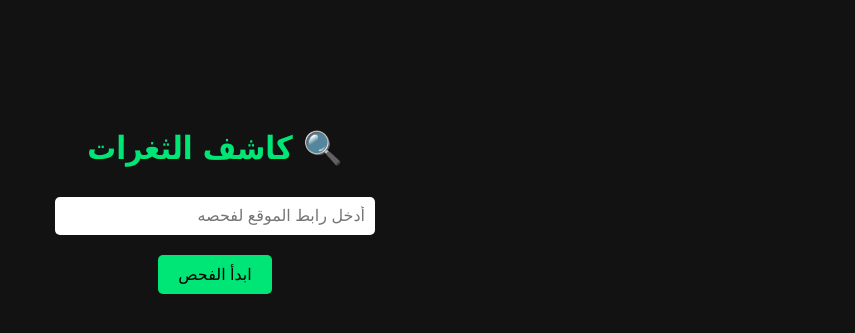
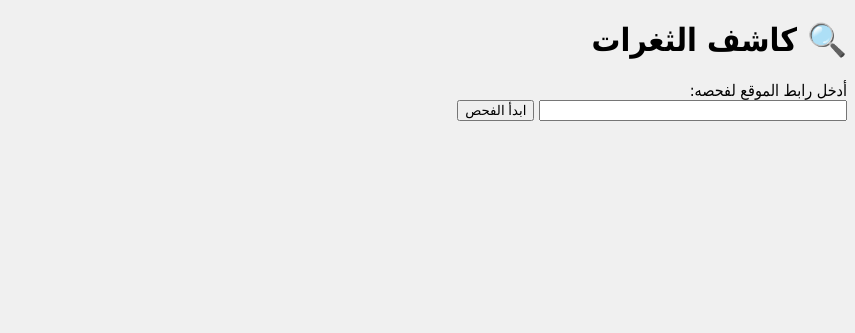
Before and after one commit to Mamduh-911/vuln-scanner, a Flask app: page / in a window 1280 px wide. Shown: the top 333 px of the page, without its empty margins (425-1280 px from the left). Run offline with Flask 3, Linux system fonts and the light colour scheme.

Commit message:
Update index.html

```diff
--- a/templates/index.html
+++ b/templates/index.html
@@ -2,58 +2,18 @@
 <html lang="ar" dir="rtl">
 <head>
   <meta charset="UTF-8">
-    <title>كاشف الثغرات</title>
-    <style>
-        body {
-            background-color: #121212;
-            color: #ffffff;
-            font-family: 'Tahoma', sans-serif;
-            text-align: center;
-            padding-top: 100px;
-        }
-        h1 {
-            color: #00e676;
-        }
-        form {
-            margin-top: 30px;
-        }
-        input[type="text"] {
-            padding: 10px;
-            width: 300px;
-            border-radius: 5px;
-            border: none;
-            font-size: 16px;
-        }
-        button {
-            padding: 10px 20px;
-            margin-top: 20px;
-            background-color: #00e676;
-            border: none;
-            border-radius: 5px;
-            font-size: 16px;
-            cursor: pointer;
-            color: #000;
-        }
-        .results {
-            margin-top: 40px;
-            text-align: center;
-            direction: ltr;
-        }
-    </style>
+  <title>🔍 كاشف الثغرات</title>
 </head>
-<body>
+<body style="background-color: #f0f0f0; font-family: Tahoma;">
   <h1>🔍 كاشف الثغرات</h1>
-    <form method="POST" action="/">
-        <input type="text" name="url" placeholder="أدخل رابط الموقع لفحصه" required>
-        <br>
+  <form method="POST" action="/scan">
+    <label>أدخل رابط الموقع لفحصه:</label><br>
+    <input type="text" name="url" style="width: 300px;" required>
     <button type="submit">ابدأ الفحص</button>
   </form>
-
   {% if results %}
-        <div class="results">
     <h2>نتائج الفحص:</h2>
     <pre>{{ results }}</pre>
-        </div>
   {% endif %}
 </body>
 </html>
```
Lines whose indentation alone changed are shown as unchanged.
